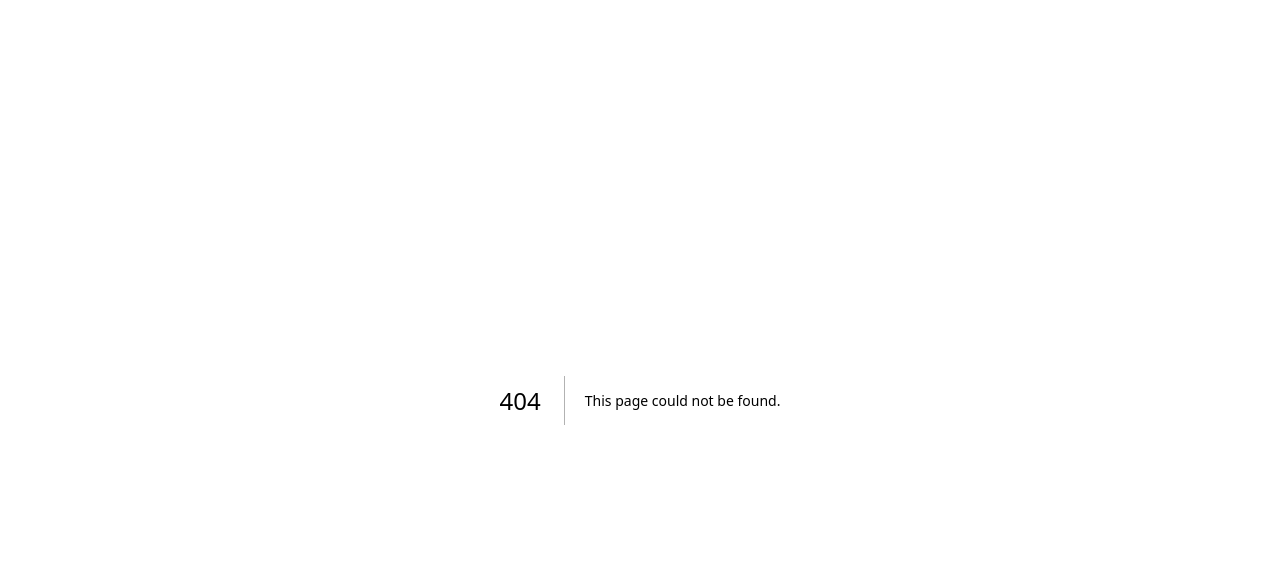
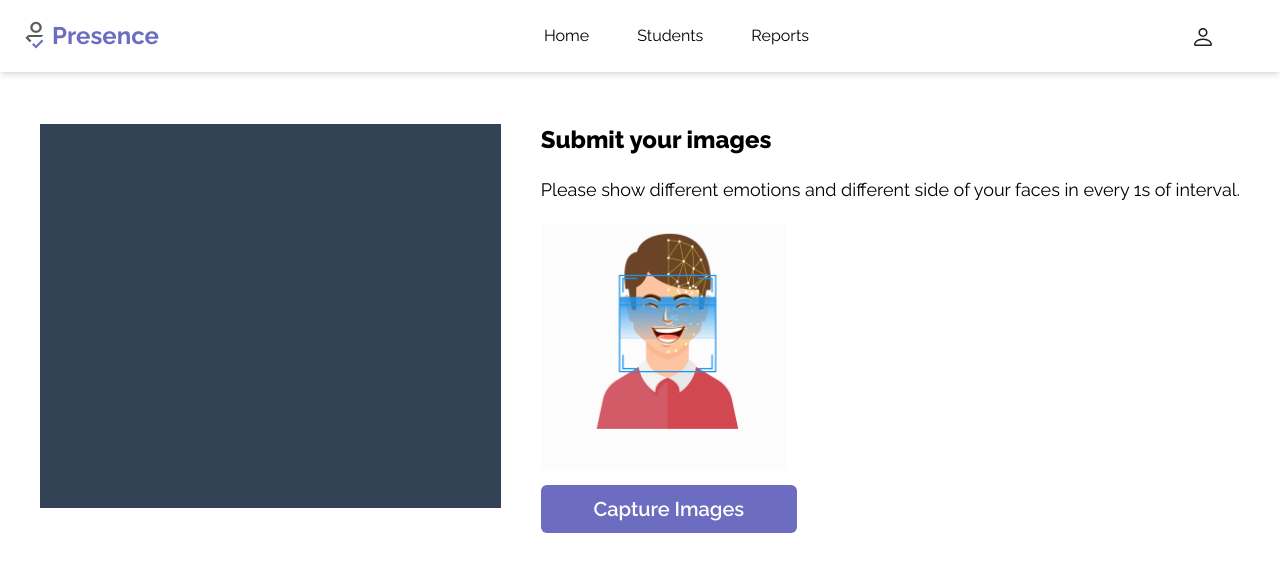
Before and after one commit to Roopaish/Presence, a Next.js app in the folder frontend/: page /presence in a window 1280 px wide. Before the commit this address had no page. Shown: the top 572 px of the page. Built offline with nearby package versions, Linux system fonts and the light colour scheme.

Commit message:
frontend:submit-images page

```diff
--- /dev/null
+++ b/frontend/app/(default)/presence/page.tsx
@@ -0,0 +1,30 @@
+import Button from "@/components/Button";
+import React from "react";
+
+export default function Presencepage() {
+  return (
+    <main className="px-5 py-8">
+      <section className="flex gap-10">
+        <div className=" flex-1 h-96 w-96 bg-slate-700"></div>
+        <div className="">
+          <h3 className="text-2xl font-extrabold">Submit your images</h3>
+          <p className="mt-5 mb-5 text-lg font-normal">
+            Please show different emotions and different side of your faces in
+            every 1s of interval.
+          </p>
+          <span>
+            <img
+              src="images/emotion.gif"
+              alt=""
+              height="245px"
+              width="245px"
+            ></img>
+          </span>
+          <div className="mt-4 w-64">
+            <Button type="submit">Capture Images</Button>
+          </div>
+        </div>
+      </section>
+    </main>
+  );
+}
```
